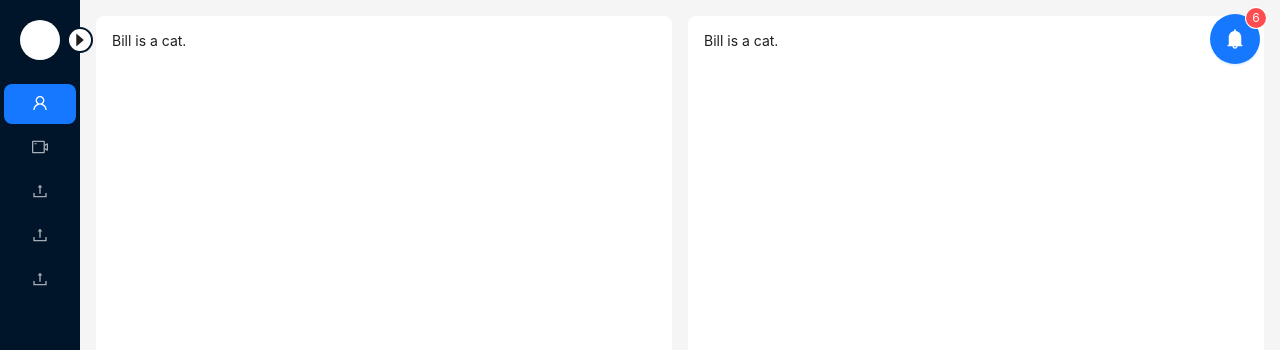
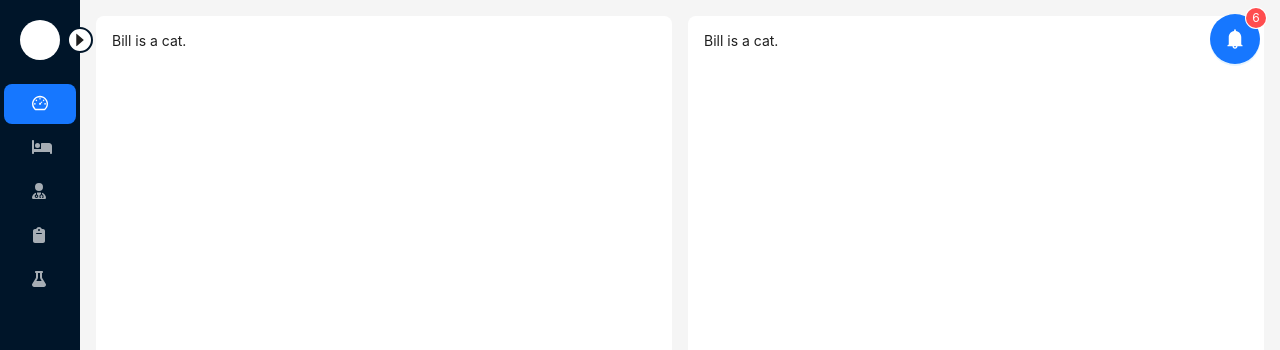
Before and after one commit to chadmroberts88/vital-vue-web, a React (Create React App) app: page / in a window 1280 px wide. Shown: the top 350 px of the page. Built offline with nearby package versions, Linux system fonts and the light colour scheme.

Commit message:
Add FontAwesome icons.

```diff
--- a/package.json
+++ b/package.json
@@ -3,6 +3,11 @@
   "version": "0.1.0",
   "private": true,
   "dependencies": {
+    "@fortawesome/fontawesome-svg-core": "^6.5.1",
+    "@fortawesome/free-brands-svg-icons": "^6.5.1",
+    "@fortawesome/free-regular-svg-icons": "^6.5.1",
+    "@fortawesome/free-solid-svg-icons": "^6.5.1",
+    "@fortawesome/react-fontawesome": "^0.2.0",
     "@testing-library/jest-dom": "^5.16.5",
     "@testing-library/react": "^13.4.0",
     "@testing-library/user-event": "^13.5.0",
@@ -10,6 +15,7 @@
     "@types/node": "^16.18.38",
     "@types/react": "^18.2.14",
     "@types/react-dom": "^18.2.7",
+    "@types/react-fontawesome": "^1.6.8",
     "antd": "^5.14.0",
     "react": "^18.2.0",
     "react-dom": "^18.2.0",
--- a/src/components/PageLayout.tsx
+++ b/src/components/PageLayout.tsx
@@ -1,10 +1,19 @@
 import { PropsWithChildren, useState } from "react";
+import { FontAwesomeIcon } from "@fortawesome/react-fontawesome";
+import {
+  faBed,
+  faClipboard,
+  faFlask,
+  faUserDoctor,
+  faVial,
+} from "@fortawesome/free-solid-svg-icons";
 import {
   UploadOutlined,
   UserOutlined,
   VideoCameraOutlined,
   CaretLeftFilled,
   CaretRightFilled,
+  DashboardOutlined,
 } from "@ant-design/icons";
 import { Layout, Menu, Button } from "antd";
 import Sider from "antd/es/layout/Sider";
@@ -95,28 +104,28 @@ const PageLayout = ({ children }: PageLayoutProps) => {
             items={[
               {
                 key: "1",
-                icon: <UserOutlined />,
-                label: "nav 1",
+                icon: <DashboardOutlined />,
+                label: "Dashboard",
               },
               {
                 key: "2",
-                icon: <VideoCameraOutlined />,
-                label: "nav 2",
+                icon: <FontAwesomeIcon icon={faBed} />,
+                label: "Patients",
               },
               {
                 key: "3",
-                icon: <UploadOutlined />,
-                label: "nav 3",
+                icon: <FontAwesomeIcon icon={faUserDoctor} />,
+                label: "Staff",
               },
               {
                 key: "4",
-                icon: <UploadOutlined />,
-                label: "nav 4",
+                icon: <FontAwesomeIcon icon={faClipboard} />,
+                label: "Orders",
               },
               {
                 key: "5",
-                icon: <UploadOutlined />,
-                label: "nav 5",
+                icon: <FontAwesomeIcon icon={faFlask} />,
+                label: "Tests",
               },
             ]}
           />
```
Also changed, not shown: 1 other file (tests, documents, lock files or other folders).
